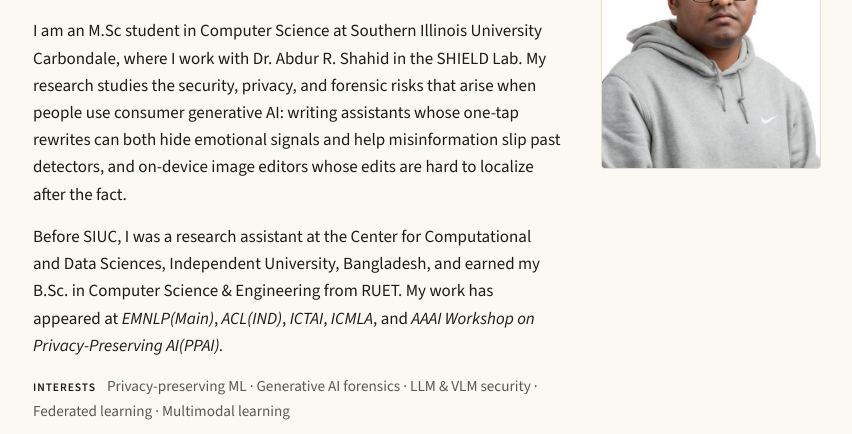
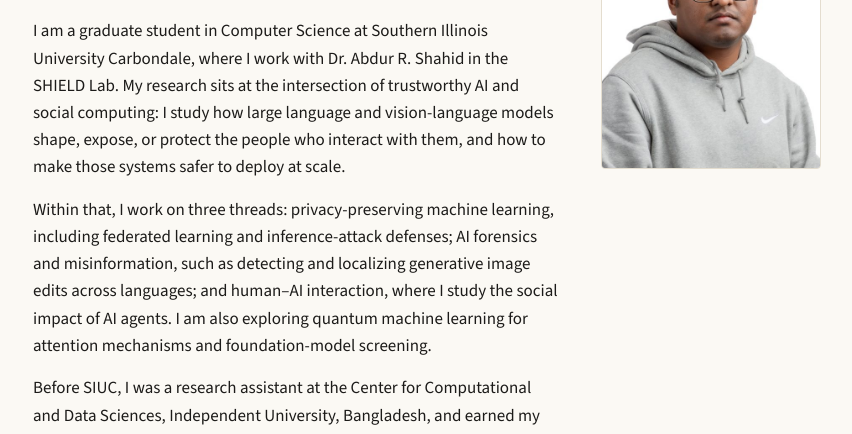
Before and after one commit to farhan1503001/farhan1503001.github.io, a plain HTML site: page index.html in a window 1280 px wide. Shown: the part 207-641 px from the top of the page, without its empty margins (213-1065 px from the left). Drawn offline with nearby package versions, Linux system fonts and the light colour scheme.

Commit message:
about change

```diff
--- a/index.html
+++ b/index.html
@@ -121,16 +121,21 @@
         </p>
 
         <p>
-          I am an M.Sc student in Computer Science at Southern Illinois University Carbondale, where I work with
-          Dr. Abdur R. Shahid in the SHIELD Lab.
-          My research studies the security, privacy, and forensic risks that arise when people use consumer generative AI:
-          writing assistants whose one-tap rewrites can both hide emotional signals and help misinformation slip past detectors,
-          and on-device image editors whose edits are hard to localize after the fact.
+          I am a graduate student in Computer Science at Southern Illinois University Carbondale, where I work with
+          Dr. Abdur R. Shahid in the SHIELD Lab. My research sits at the intersection of trustworthy AI and
+          social computing: I study how large language and vision-language models shape, expose, or protect the
+          people who interact with them, and how to make those systems safer to deploy at scale.
+        </p>
+        <p>
+          Within that, I work on three threads: privacy-preserving machine learning, including federated learning
+          and inference-attack defenses; AI forensics and misinformation, such as detecting and localizing generative
+          image edits across languages; and human&ndash;AI interaction, where I study the social impact of AI agents. I am also exploring quantum machine learning for attention
+          mechanisms and foundation-model screening.
         </p>
         <p>
           Before SIUC, I was a research assistant at the Center for Computational and Data Sciences, Independent University, Bangladesh,
           and earned my B.Sc. in Computer Science &amp; Engineering from RUET. My work has appeared at
-          <em>EMNLP(Main)</em>, <em>ACL(IND)</em>, <em>ICTAI</em>, <em>ICMLA</em>, and <em>AAAI Workshop on Privacy-Preserving AI(PPAI).</em>
+          <strong><em>EMNLP(Main), ACL(IND), ICTAI, ICMLA, and AAAI Workshop(PPAI-26)</em></strong>
         </p>
         <!-- Optional: uncomment when you want to signal the PhD search publicly.
         <p class="callout">I am applying to PhD programs for Fall 2027 and am happy to talk about research fit.</p>
```
